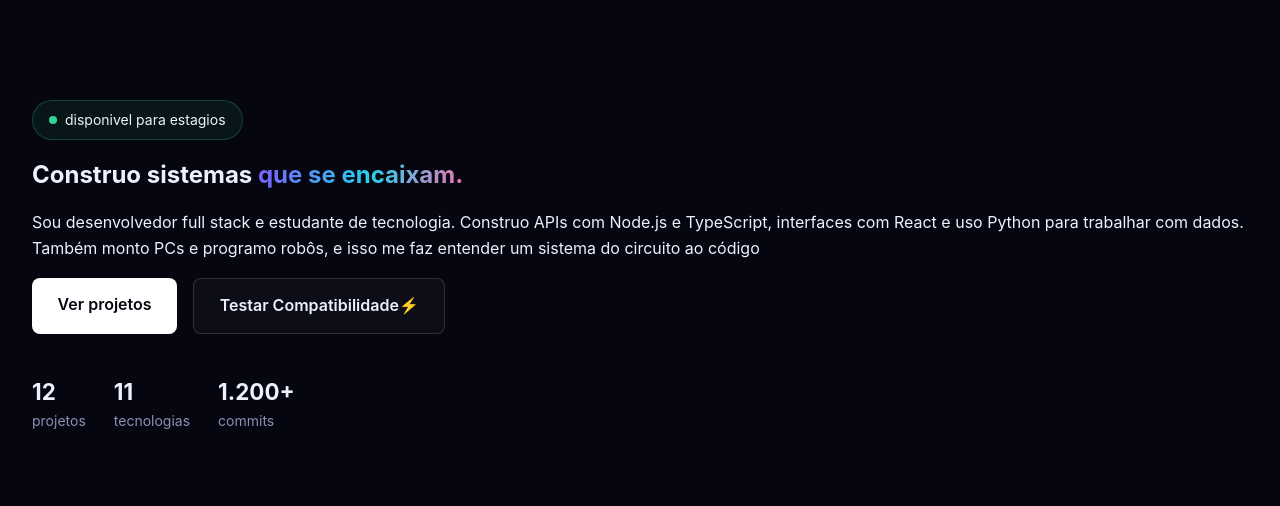
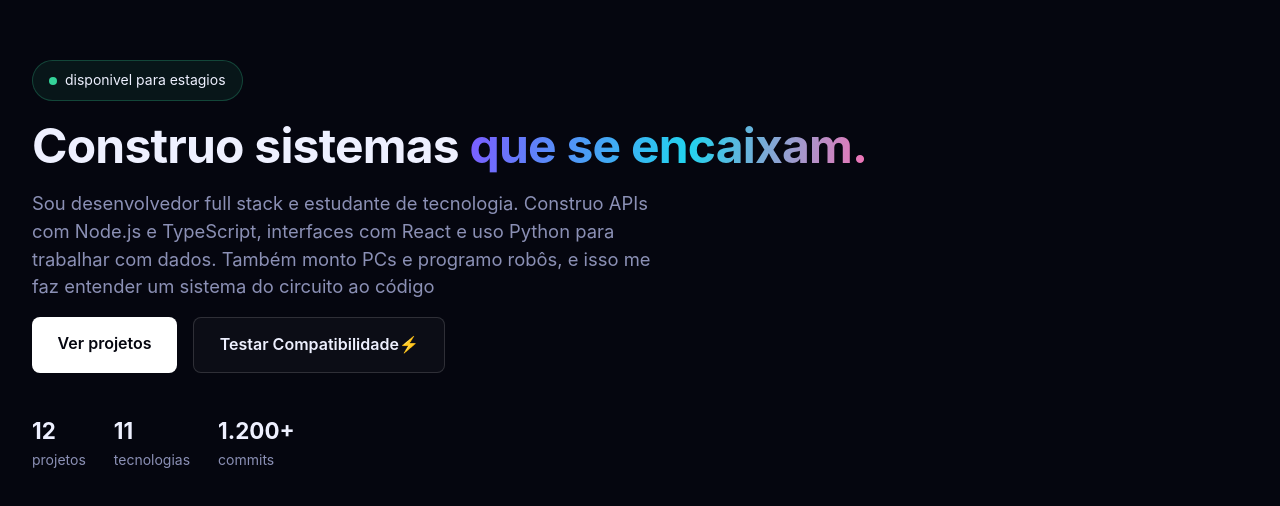
Before and after one commit to LucasEmanoel0/portfolio, a React (Vite) app in the folder FrontEnd/: page / in a window 1280 px wide. Shown: the part 134-640 px from the top of the page. Built offline with nearby package versions, Linux system fonts and the light colour scheme.

Commit message:
fix: aplica estilos do título e da descrição no Hero

```diff
--- a/FrontEnd/src/components/Hero/Hero.tsx
+++ b/FrontEnd/src/components/Hero/Hero.tsx
@@ -4,8 +4,8 @@ import Styles from './Hero.module.css'
 export function Hero(){
     return <section  className={Styles.hero}>
     <span className={Styles.status}> <span className={Styles.dot}></span>disponivel para estagios</span>
-    <h1 id="hero-title">Construo sistemas <span className="gradient-text">que se encaixam.</span></h1>
-    <p id="hero-description">Sou desenvolvedor full stack e estudante de tecnologia. Construo APIs com Node.js e TypeScript, interfaces com React e uso Python para trabalhar com dados. Também monto PCs e programo robôs, e isso me faz entender um sistema do circuito ao código</p>
+    <h1 className = {Styles.title}>Construo sistemas <span className="gradient-text">que se encaixam.</span></h1>
+    <p className = {Styles.description}>Sou desenvolvedor full stack e estudante de tecnologia. Construo APIs com Node.js e TypeScript, interfaces com React e uso Python para trabalhar com dados. Também monto PCs e programo robôs, e isso me faz entender um sistema do circuito ao código</p>
     <div className={Styles.buttons}>
         <a href="#projects" className={Styles.btn + " " + Styles.btnProjects}>Ver projetos</a>
         <a href="#match" className={Styles.btn + " " + Styles.btnMatch}>Testar Compatibilidade⚡</a>
```
Also changed, not shown: 1 other file (tests, documents, lock files or other folders).
